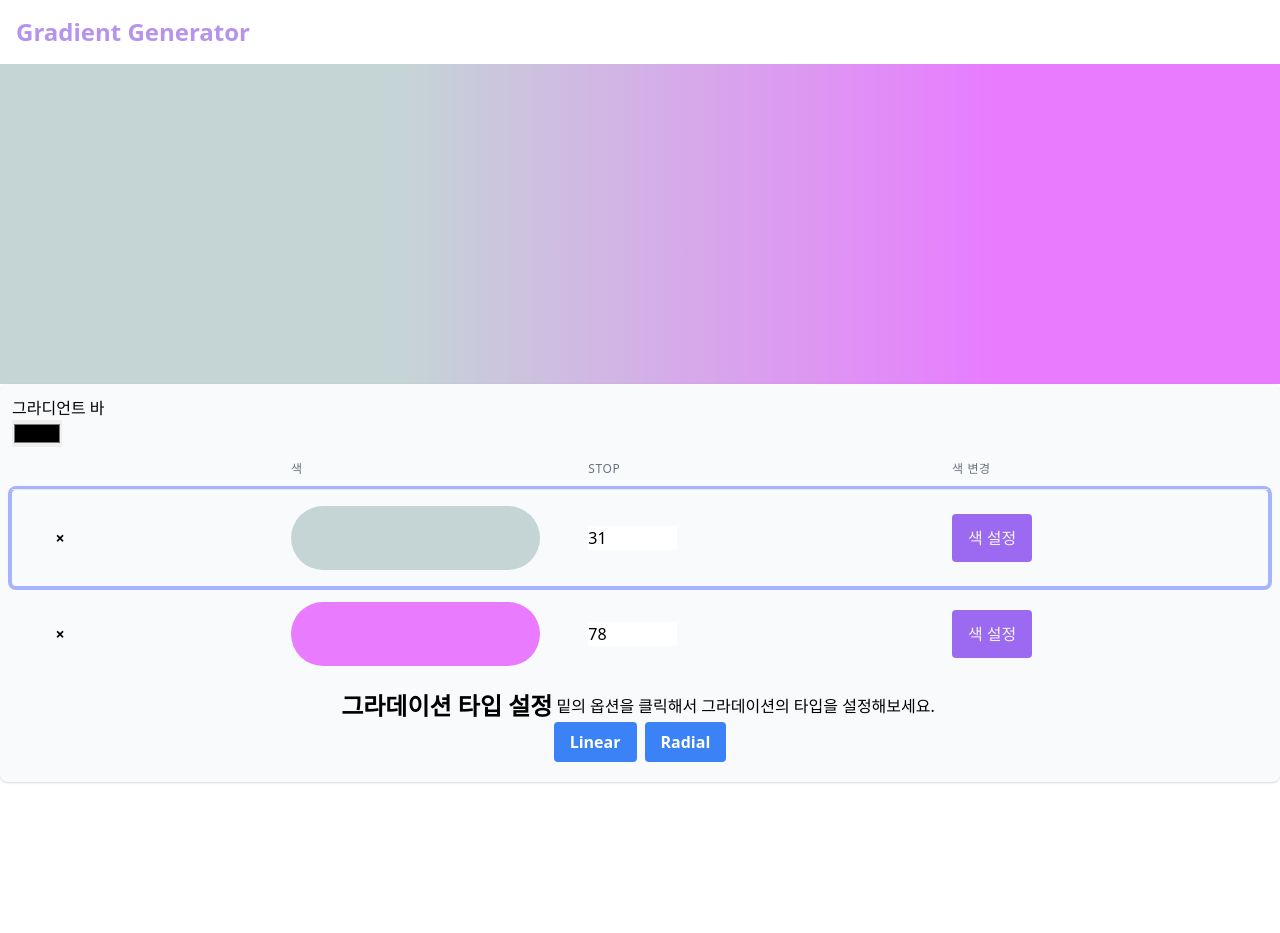
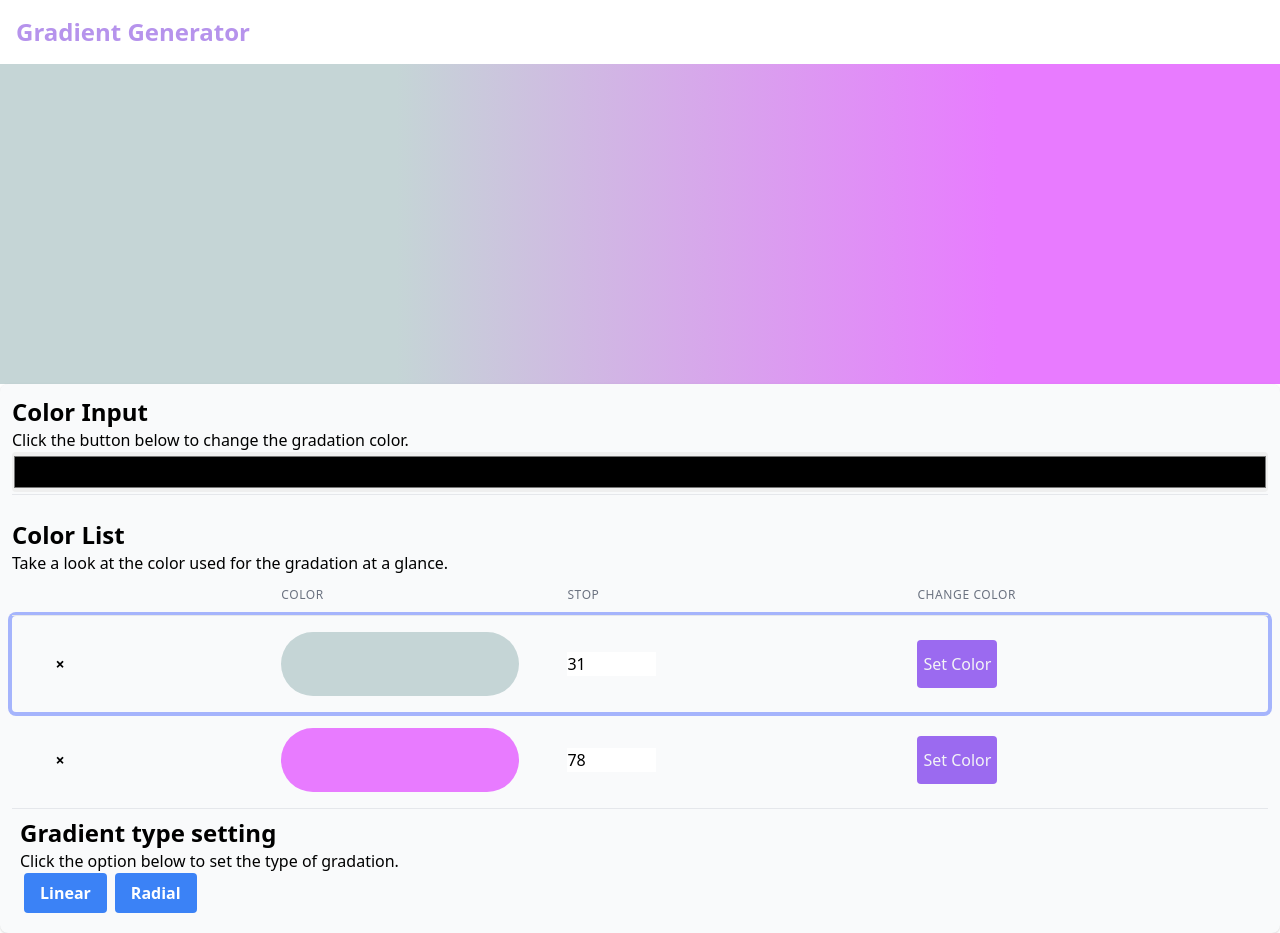
Before and after one commit to Hong-JunHyeok/Gradient-generator, a website built with Parcel: page index.html in a window 1280 px wide. Before the commit the page ends 800 px from the top, so only its background shows below. Built offline with nearby package versions, Linux system fonts and the light colour scheme.

Commit message:
FEAT: palette layout edit

```diff
--- a/index.html
+++ b/index.html
@@ -9,6 +9,22 @@
       rel="stylesheet"
     />
     <script src="https://cdn.jsdelivr.net/npm/handlebars@latest/dist/handlebars.js"></script>
+    <link
+      rel="stylesheet"
+      href="https://cdn.jsdelivr.net/npm/@simonwep/pickr/dist/themes/classic.min.css"
+    />
+    <!-- 'classic' theme -->
+    <link
+      rel="stylesheet"
+      href="https://cdn.jsdelivr.net/npm/@simonwep/pickr/dist/themes/monolith.min.css"
+    />
+    <!-- 'monolith' theme -->
+    <link
+      rel="stylesheet"
+      href="https://cdn.jsdelivr.net/npm/@simonwep/pickr/dist/themes/nano.min.css"
+    />
+    <!-- 'nano' theme -->
+    <script src="https://cdn.jsdelivr.net/npm/@simonwep/pickr@1.8.0/dist/pickr.min.js"></script>
     <title>그라데이션 생성기</title>
   </head>
   <body>
--- a/src/app.ts
+++ b/src/app.ts
@@ -9,6 +9,7 @@ declare global {
     Handlebars: {
       compile: (template: string) => (data: AnyObject) => string;
       registerHelper: any;
+      Pickr: any;
     };
   }
 }
--- a/src/pages/main.template.ts
+++ b/src/pages/main.template.ts
@@ -18,7 +18,7 @@ const template = /* html */ `
                 <div id="color-list"></div>
             </section>
             <section id="palette-options">
-                <div id="change-option" class="p-2 flex flex-col items-center"></div>
+                <div id="change-option" class="p-2 flex flex-col"></div>
             </section>
         </section>
     </main>
--- a/src/views/change-options.template.ts
+++ b/src/views/change-options.template.ts
@@ -1,7 +1,7 @@
 const template = /* html */ `
-    <header class="flex">
-        <h1 class="text-2xl font-black">그라데이션 타입 설정</h1>
-        <p class="leading-8 px-1">밑의 옵션을 클릭해서 그라데이션의 타입을 설정해보세요.</p>
+    <header>
+        <h1 class="text-2xl font-black">Gradient type setting</h1>
+        <p>Click the option below to set the type of gradation.</p>
     </header>
     <div class="flex items-center">
         <button id="linear" class="mx-1 bg-blue-500 hover:bg-blue-700 text-white font-bold py-2 px-4 rounded">Linear</button>
--- a/src/views/color-list.template.ts
+++ b/src/views/color-list.template.ts
@@ -1,26 +1,30 @@
 import { AnyObject } from "../types/common";
 
 const template = /* html */ `
+    <hr />
+    <h1 class="text-2xl font-black pt-6">Color List</h1>
+    <p>Take a look at the color used for the gradation at a glance.</p>
       <table class="table-auto space-y-4 min-w-full divide-y divide-gray-200">
         <thead class="bg-gray-50">
           <tr>
             <th scope="col" class="px-6 py-3 text-left text-xs font-medium text-gray-500 uppercase tracking-wider"></th>
-            <th scope="col" class="px-6 py-3 text-left text-xs font-medium text-gray-500 uppercase tracking-wider">색</th>
+            <th scope="col" class="px-6 py-3 text-left text-xs font-medium text-gray-500 uppercase tracking-wider">Color</th>
             <th scope="col" class="px-6 py-3 text-left text-xs font-medium text-gray-500 uppercase tracking-wider">Stop</th>
-            <th scope="col" class="px-6 py-3 text-left text-xs font-medium text-gray-500 uppercase tracking-wider">색 변경</th>
+            <th scope="col" class="px-6 py-3 text-left text-xs font-medium text-gray-500 uppercase tracking-wider">Change Color</th>
           </tr>
         </thead>
-        <tbody>
+        <tbody class="pb-6">
         {{#each colorList}}
           <tr id="color-item" class="{{#ifEquals this.index ../activeColor.index}}rounded ring-4 ring-indigo-300{{/ifEquals}}">
               <td class="px-6 py-4 whitespace-nowrap"><button class="w-12 font-bold">&times;</button></td>
               <td class="px-6 py-4 whitespace-nowrap"><div style="background: {{this.color}}" class="p-8 rounded-full"></div></td>
               <td class="px-6 py-4 whitespace-nowrap"><input id="change-stop" value="{{this.stop}}" class="w-18 " type="number" min="0" max="100" data-index="{{this.index}}"></input></td>
-              <td class="px-6 py-4 whitespace-nowrap"><button id="change-color" class="bg-purple-600 w-20 bg-opacity-75 rounded h-12 text-gray-100" data-index="{{this.index}}">색 설정</button></td>
+              <td class="px-6 py-4 whitespace-nowrap"><button id="change-color" class="bg-purple-600 w-20 bg-opacity-75 rounded h-12 text-gray-100" data-index="{{this.index}}">Set Color</button></td>
           </tr>
             {{/each}}
         </tbody>
       </table>
+      <hr />
 `;
 
 window.Handlebars.registerHelper(
--- a/src/views/color-picker.template.ts
+++ b/src/views/color-picker.template.ts
@@ -1,5 +1,7 @@
 const template = /* html */ `
-    <input type="color">
+    <h1 class="text-2xl font-black">Color Input</h1>
+    <p>Click the button below to change the gradation color.</p>
+    <input type="color" class="w-full rounded h-10 cursor-pointer">
 `;
 
 export default window.Handlebars.compile(template);
--- a/src/views/gradient-bar.template.ts
+++ b/src/views/gradient-bar.template.ts
@@ -1,7 +1,5 @@
 const template = /* html */ `
-    <div id="gradient-bar">
-        그라디언트 바
-    </div>
+    <div id="gradient-bar"></div>
 `;
 
 export default window.Handlebars.compile(template);
```
